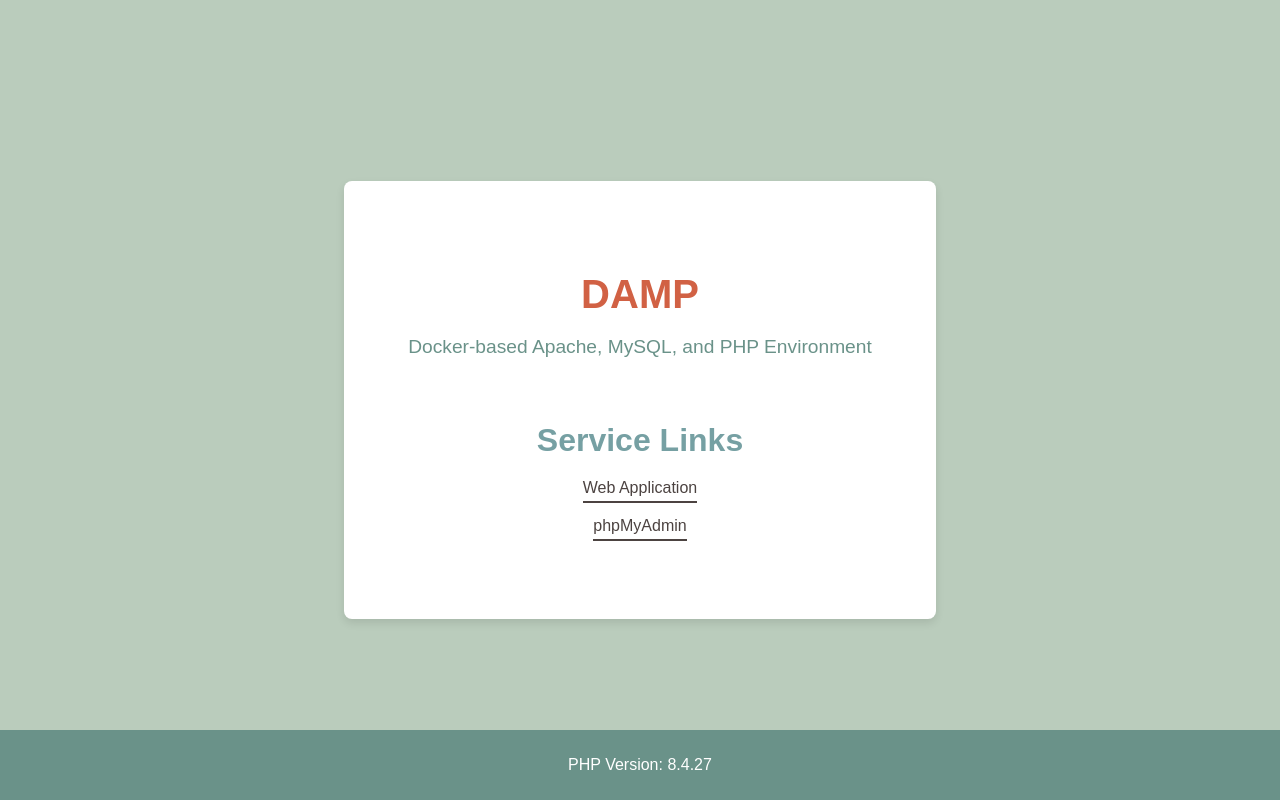
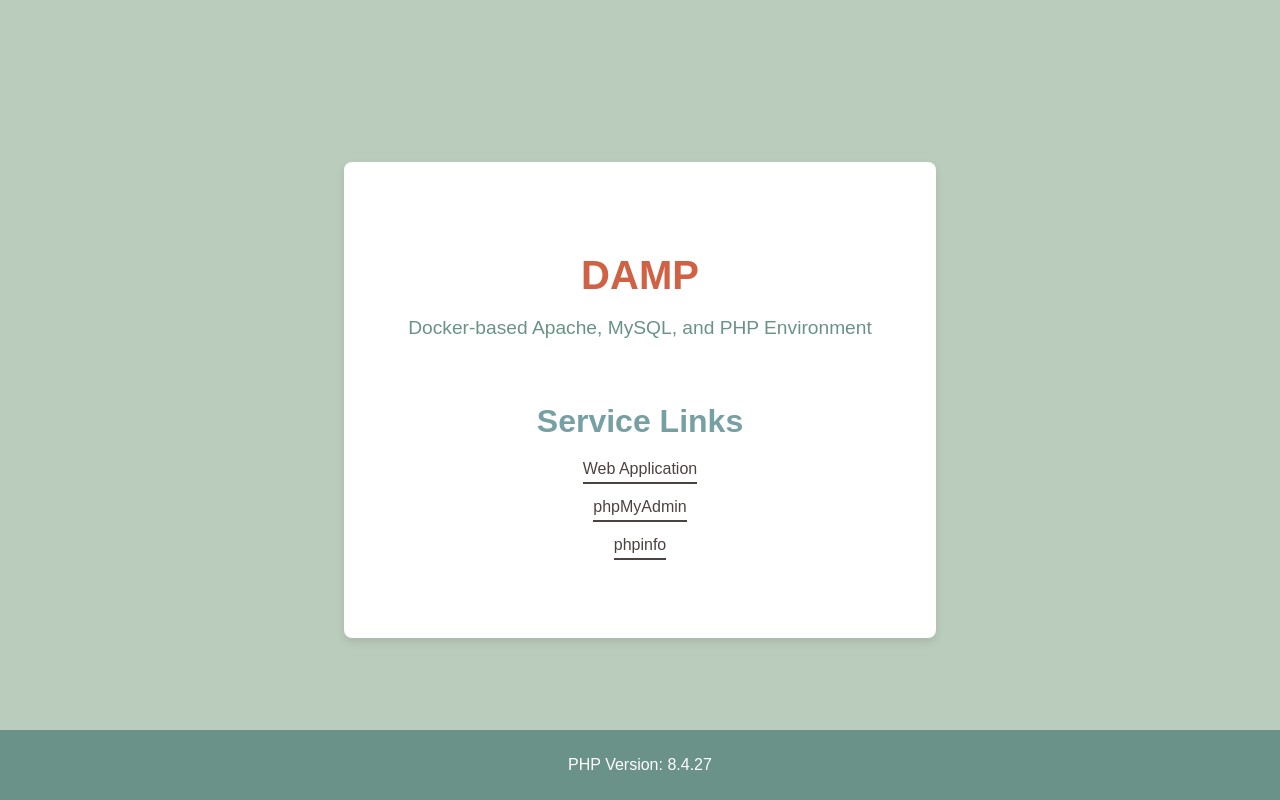
Before and after one commit to r-ca/damp, a PHP site: page / in a window 1280 px wide. Run offline with PHP 8.4, Linux system fonts and the light colour scheme.

Commit message:
phpinfoへのリンクを追加

```diff
--- a/src/index.php
+++ b/src/index.php
@@ -2,7 +2,8 @@
 // Define service links
 $serviceLinks = [
     'Web Application' => '/',
-    'phpMyAdmin' => '/phpmyadmin/'
+    'phpMyAdmin' => '/phpmyadmin/',
+    'phpinfo' => '/phpinfo.php'
 ];
 ?>
 <!DOCTYPE html>
```
